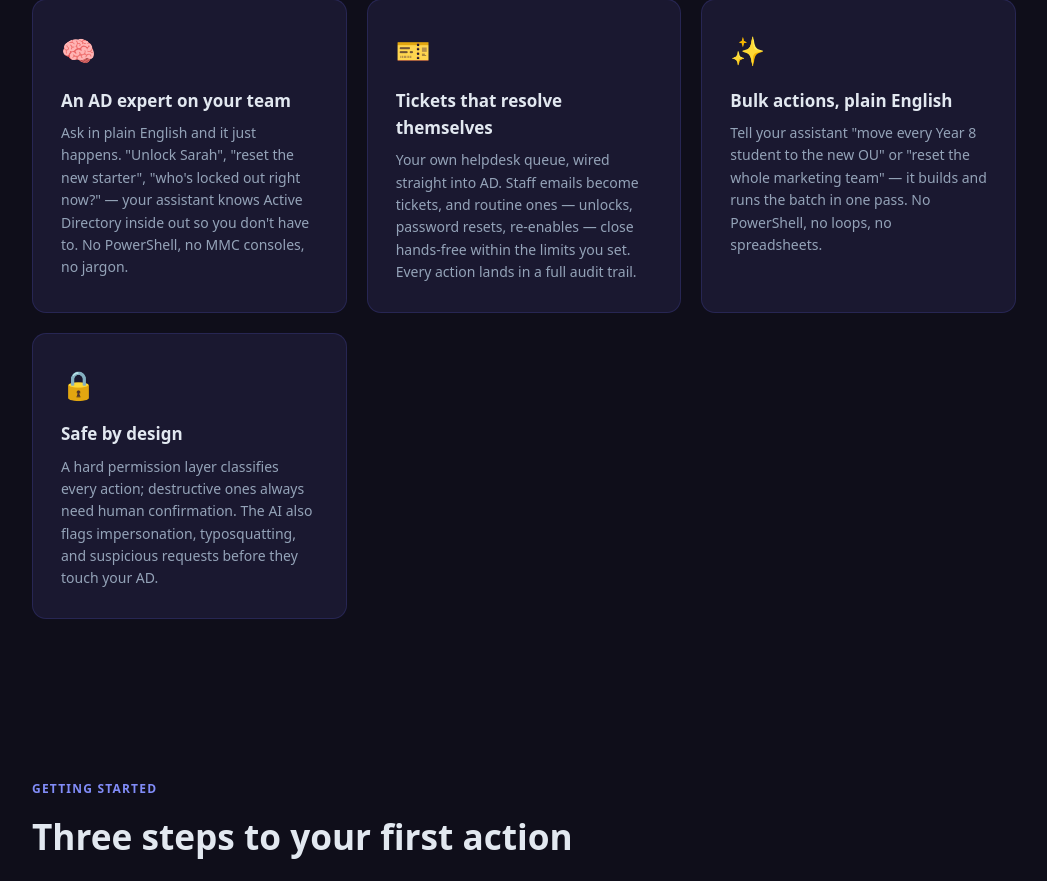
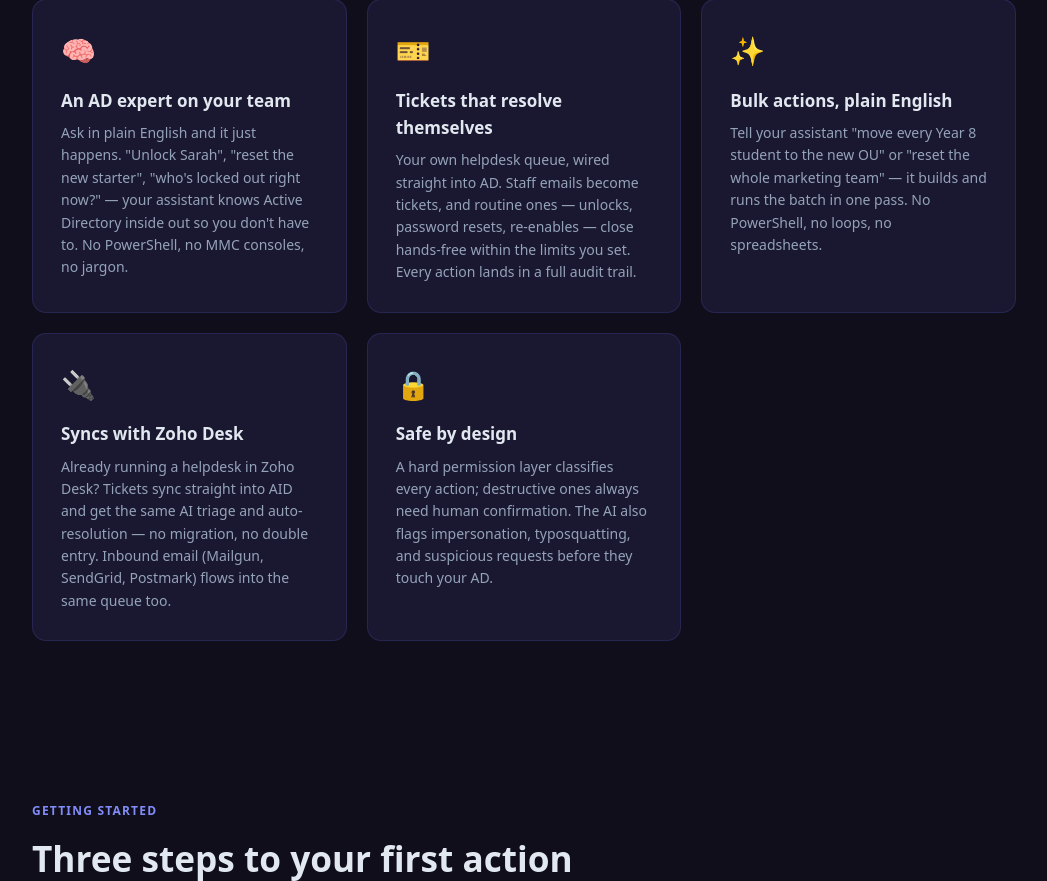
Before and after one commit to lachydotmcg/ad-helpdesk, a Flask app: page / in a window 1280 px wide. Shown: the part 1012-1893 px from the top of the page, without its empty margins (116-1163 px from the left). Run offline with Flask 3, Linux system fonts and the light colour scheme; parts of the project's set-up code (start-up, migrations or seed data) failed here and were passed over; some libraries are stand-ins or nearby versions.

Commit message:
feat(marketing): advertise Zoho Desk sync on landing + README
- Landing page: new "Syncs with Zoho Desk" feature card — no migration, no
  double entry, same AI triage; email intake mentioned alongside.
- README: add "Zoho Desk sync ✓" to the trial feature table (feature section
  already documents the webhook setup).

```diff
--- a/cloud/templates/landing.html
+++ b/cloud/templates/landing.html
@@ -264,6 +264,11 @@
       <p>Tell your assistant "move every Year 8 student to the new OU" or "reset the whole marketing team" — it builds and runs the batch in one pass. No PowerShell, no loops, no spreadsheets.</p>
     </div>
     <div class="feature-card">
+      <div class="feature-icon">🔌</div>
+      <h3>Syncs with Zoho Desk</h3>
+      <p>Already running a helpdesk in Zoho Desk? Tickets sync straight into AID and get the same AI triage and auto-resolution — no migration, no double entry. Inbound email (Mailgun, SendGrid, Postmark) flows into the same queue too.</p>
+    </div>
+    <div class="feature-card">
       <div class="feature-icon">🔒</div>
       <h3>Safe by design</h3>
       <p>A hard permission layer classifies every action; destructive ones always need human confirmation. The AI also flags impersonation, typosquatting, and suspicious requests before they touch your AD.</p>
```
Also changed, not shown: README.md.
